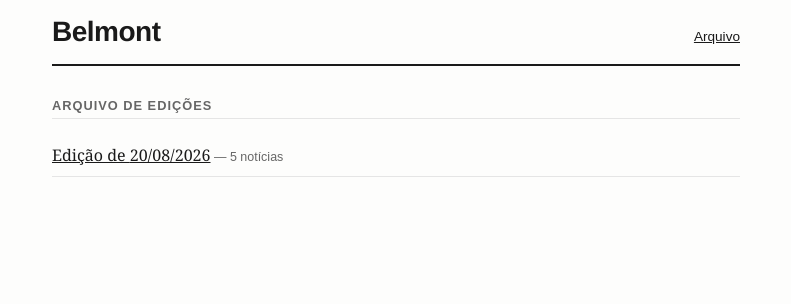
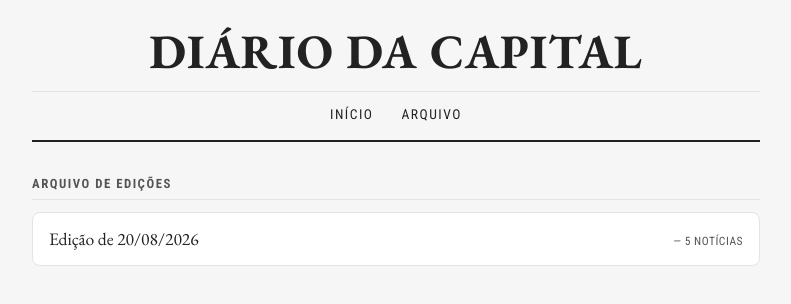
Before and after one commit to willycornelissen/clipping, a React (Vite) app: page /arquivo in a window 1280 px wide. Shown: the top 304 px of the page, without its empty margins (244-1035 px from the left). Built offline with nearby package versions, Linux system fonts and the light colour scheme.

Commit message:
feat(ui): rebrand para Diário da Capital com identidade visual da Castália

```diff
--- a/index.html
+++ b/index.html
@@ -3,7 +3,14 @@
   <head>
     <meta charset="UTF-8" />
     <meta name="viewport" content="width=device-width, initial-scale=1.0" />
-    <title>Belmont</title>
+    <meta name="description" content="Notícias resumidas por inteligência artificial a partir de fontes cadastradas." />
+    <link rel="preconnect" href="https://fonts.googleapis.com" />
+    <link rel="preconnect" href="https://fonts.gstatic.com" crossorigin />
+    <link
+      href="https://fonts.googleapis.com/css2?family=EB+Garamond:wght@400;500;600;700&family=Open+Sans:wght@400;600;700&family=Roboto+Condensed:wght@400;700&display=swap"
+      rel="stylesheet"
+    />
+    <title>Diário da Capital</title>
   </head>
   <body>
     <div id="root"></div>
--- a/public/404.html
+++ b/public/404.html
@@ -2,7 +2,7 @@
 <html lang="pt-BR">
 <head>
   <meta charset="utf-8">
-  <title>Belmont</title>
+  <title>Diário da Capital</title>
   <script>
     // GitHub Pages não reescreve URLs: guardamos o caminho e voltamos ao SPA.
     sessionStorage.redirect = location.pathname + location.search
--- a/src/App.jsx
+++ b/src/App.jsx
@@ -9,9 +9,10 @@ export default function App() {
     <div className="container">
       <header className="site">
         <h1>
-          <Link to="/">Belmont</Link>
+          <Link to="/">Diário da Capital</Link>
         </h1>
-        <nav>
+        <nav aria-label="Navegação principal">
+          <Link to="/">Início</Link>
           <Link to="/arquivo">Arquivo</Link>
         </nav>
       </header>
--- a/src/estilos.css
+++ b/src/estilos.css
@@ -1,20 +1,172 @@
-:root { --tinta: #1a1a1a; --cinza: #666; --linha: #e5e5e5; }
+:root {
+  --fundo: #f6f6f6;
+  --tinta: #222222;
+  --cinza: #555555;
+  --card: #ffffff;
+  --linha: #e3e3e3;
+  --acento: #ff1a75;
+  --fonte-corpo: 'Open Sans', 'Helvetica Neue', Arial, sans-serif;
+  --fonte-titulo: 'EB Garamond', Georgia, 'Times New Roman', serif;
+  --fonte-rotulo: 'Roboto Condensed', 'Helvetica Neue', Arial, sans-serif;
+}
+
 * { box-sizing: border-box; }
-body { margin: 0; font-family: Georgia, 'Times New Roman', serif; color: var(--tinta); background: #fdfdfc; }
-.container { max-width: 720px; margin: 0 auto; padding: 0 1rem 2rem; }
-header.site { border-bottom: 2px solid var(--tinta); margin: 1rem 0 1.5rem; padding-bottom: 1rem; display: flex; justify-content: space-between; align-items: baseline; }
-header.site h1 { font-size: 1.75rem; margin: 0; font-family: 'Helvetica Neue', Arial, sans-serif; letter-spacing: -0.5px; }
-header.site a { color: var(--tinta); text-decoration: none; }
-header.site nav a { font-family: Arial, sans-serif; font-size: 0.85rem; text-decoration: underline; }
-.data-edicao { font-family: Arial, sans-serif; font-size: 0.85rem; color: var(--cinza); margin-bottom: 1.5rem; }
-h2.fonte { font-family: Arial, sans-serif; font-size: 0.8rem; text-transform: uppercase; letter-spacing: 1px; color: var(--cinza); border-bottom: 1px solid var(--linha); padding-bottom: 0.3rem; margin-top: 2rem; }
-article.noticia { padding: 1rem 0; border-bottom: 1px solid var(--linha); }
-article.noticia h3 { margin: 0 0 0.4rem; font-size: 1.15rem; line-height: 1.3; }
+
+body {
+  margin: 0;
+  font-family: var(--fonte-corpo);
+  font-size: 16px;
+  line-height: 1.6;
+  color: var(--tinta);
+  background: var(--fundo);
+}
+
+.container {
+  max-width: 760px;
+  margin: 0 auto;
+  padding: 0 1rem 3rem;
+}
+
+a {
+  color: var(--tinta);
+  transition: color 180ms ease;
+}
+
+a:hover { color: var(--acento); }
+
+a:focus-visible {
+  outline: 2px solid var(--acento);
+  outline-offset: 2px;
+}
+
+/* Masthead */
+header.site {
+  text-align: center;
+  margin: 1.5rem 0 2rem;
+  padding-bottom: 0.75rem;
+  border-bottom: 2px solid var(--tinta);
+}
+
+header.site h1 {
+  margin: 0;
+  font-family: var(--fonte-titulo);
+  font-weight: 700;
+  font-size: clamp(2rem, 6vw, 3rem);
+  line-height: 1.15;
+  text-transform: uppercase;
+  letter-spacing: 1px;
+}
+
+header.site h1 a { color: var(--tinta); text-decoration: none; }
+header.site h1 a:hover { color: var(--tinta); }
+
+header.site nav {
+  margin-top: 0.75rem;
+  padding-top: 0.75rem;
+  border-top: 1px solid var(--linha);
+  display: flex;
+  gap: 1.75rem;
+  justify-content: center;
+  font-family: var(--fonte-rotulo);
+  font-size: 0.85rem;
+  text-transform: uppercase;
+  letter-spacing: 1.5px;
+}
+
+header.site nav a {
+  color: var(--tinta);
+  text-decoration: none;
+  border-bottom: 2px solid transparent;
+  transition: border-color 180ms ease, color 180ms ease;
+}
+
+header.site nav a:hover {
+  color: var(--tinta);
+  border-bottom-color: var(--acento);
+}
+
+/* Datas e rótulos */
+.data-edicao {
+  font-family: var(--fonte-rotulo);
+  font-size: 0.85rem;
+  text-transform: uppercase;
+  letter-spacing: 1px;
+  color: var(--cinza);
+  margin: 0 0 1.25rem;
+}
+
+h2.fonte {
+  font-family: var(--fonte-rotulo);
+  font-size: 0.8rem;
+  font-weight: 700;
+  text-transform: uppercase;
+  letter-spacing: 1.5px;
+  color: var(--cinza);
+  border-bottom: 1px solid var(--linha);
+  padding-bottom: 0.3rem;
+  margin: 2rem 0 0.75rem;
+}
+
+/* Notícias em cards */
+article.noticia {
+  background: var(--card);
+  border: 1px solid var(--linha);
+  border-radius: 8px;
+  box-shadow: 0 1px 3px rgba(0, 0, 0, 0.04);
+  padding: 1rem 1.25rem;
+  margin-bottom: 0.75rem;
+}
+
+article.noticia h3 {
+  margin: 0 0 0.4rem;
+  font-family: var(--fonte-titulo);
+  font-size: 1.3rem;
+  font-weight: 600;
+  line-height: 1.25;
+}
+
 article.noticia h3 a { color: var(--tinta); text-decoration: none; }
-article.noticia h3 a:hover { text-decoration: underline; }
-article.noticia p.resumo { margin: 0 0 0.4rem; line-height: 1.55; }
-.meta { font-family: Arial, sans-serif; font-size: 0.78rem; color: var(--cinza); margin: 0; }
-ul.lista-edicoes { list-style: none; padding: 0; }
-ul.lista-edicoes li { padding: 0.6rem 0; border-bottom: 1px solid var(--linha); }
-ul.lista-edicoes a { color: var(--tinta); }
-.paginacao { display: flex; gap: 1.5rem; justify-content: center; margin: 2rem 0; font-family: Arial, sans-serif; font-size: 0.9rem; }
+article.noticia h3 a:hover { color: var(--acento); }
+
+article.noticia p.resumo { margin: 0 0 0.5rem; line-height: 1.6; }
+
+.meta {
+  font-family: var(--fonte-rotulo);
+  font-size: 0.72rem;
+  text-transform: uppercase;
+  letter-spacing: 0.5px;
+  color: var(--cinza);
+  margin: 0;
+}
+
+/* Arquivo */
+ul.lista-edicoes { list-style: none; padding: 0; margin: 0; }
+
+ul.lista-edicoes li {
+  background: var(--card);
+  border: 1px solid var(--linha);
+  border-radius: 8px;
+  padding: 0.75rem 1rem;
+  margin-bottom: 0.6rem;
+  display: flex;
+  justify-content: space-between;
+  align-items: baseline;
+  gap: 1rem;
+}
+
+ul.lista-edicoes a { font-family: var(--fonte-titulo); font-size: 1.1rem; text-decoration: none; }
+ul.lista-edicoes a:hover { color: var(--acento); }
+
+.paginacao {
+  display: flex;
+  gap: 1.5rem;
+  justify-content: center;
+  margin: 2rem 0;
+  font-family: var(--fonte-rotulo);
+  font-size: 0.85rem;
+  text-transform: uppercase;
+  letter-spacing: 1px;
+}
+
+.paginacao a { color: var(--tinta); text-decoration: none; }
+.paginacao a:hover { color: var(--acento); }
```
